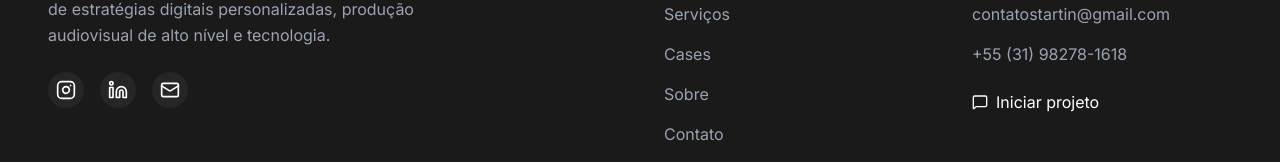
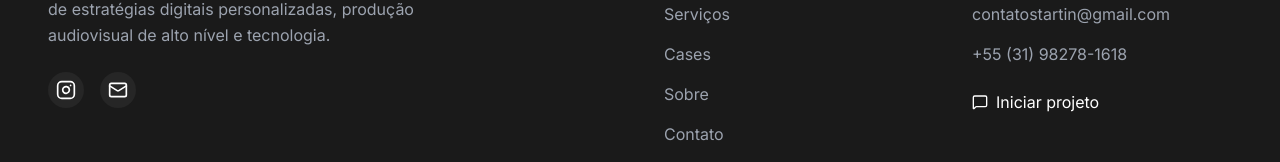
Before and after one commit to grupostartin/agenciastartin, a React (Vite) app: page /#/ugc in a window 1280 px wide. Shown: the part 2974-3136 px from the top of the page. Built offline with nearby package versions, Linux system fonts and the light colour scheme.

Commit message:
linkedin off

```diff
--- a/components/Layout/Footer.tsx
+++ b/components/Layout/Footer.tsx
@@ -1,6 +1,6 @@
 import React from 'react';
 import { Link } from 'react-router-dom';
-import { Instagram, Linkedin, Mail, MessageSquare } from 'lucide-react';
+import { Instagram, Mail, MessageSquare } from 'lucide-react';
 import { NAVIGATION_LINKS } from '../../constants';
 
 export const Footer: React.FC = () => {
@@ -19,9 +19,6 @@ export const Footer: React.FC = () => {
             <div className="flex gap-4">
               <a href="https://instagram.com/agenciastartin" target="_blank" rel="noopener noreferrer" className="p-2 bg-white/5 rounded-full hover:bg-white/10 transition-colors text-white">
                 <Instagram size={20} />
-              </a>
-              <a href="#" className="p-2 bg-white/5 rounded-full hover:bg-white/10 transition-colors text-white">
-                <Linkedin size={20} />
               </a>
               <a href="mailto:contatostartin@gmail.com" className="p-2 bg-white/5 rounded-full hover:bg-white/10 transition-colors text-white">
                 <Mail size={20} />
```
